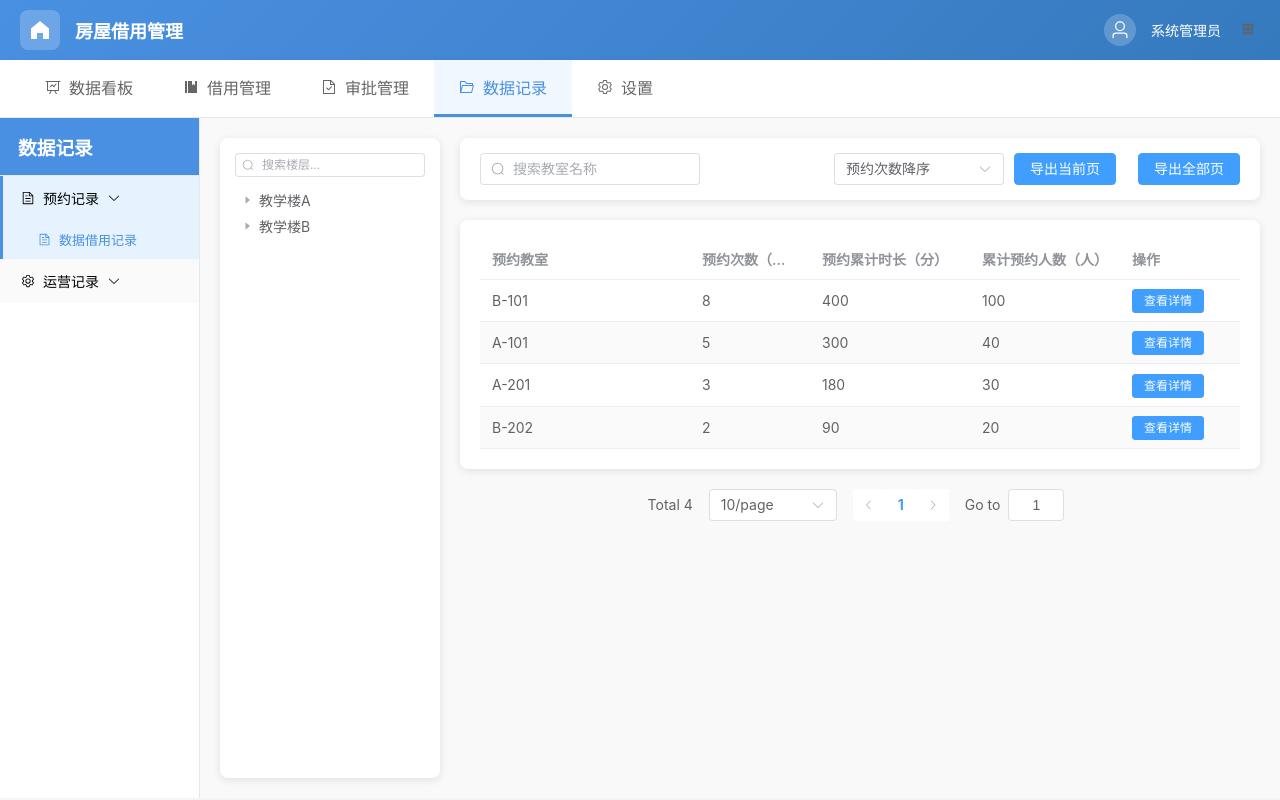
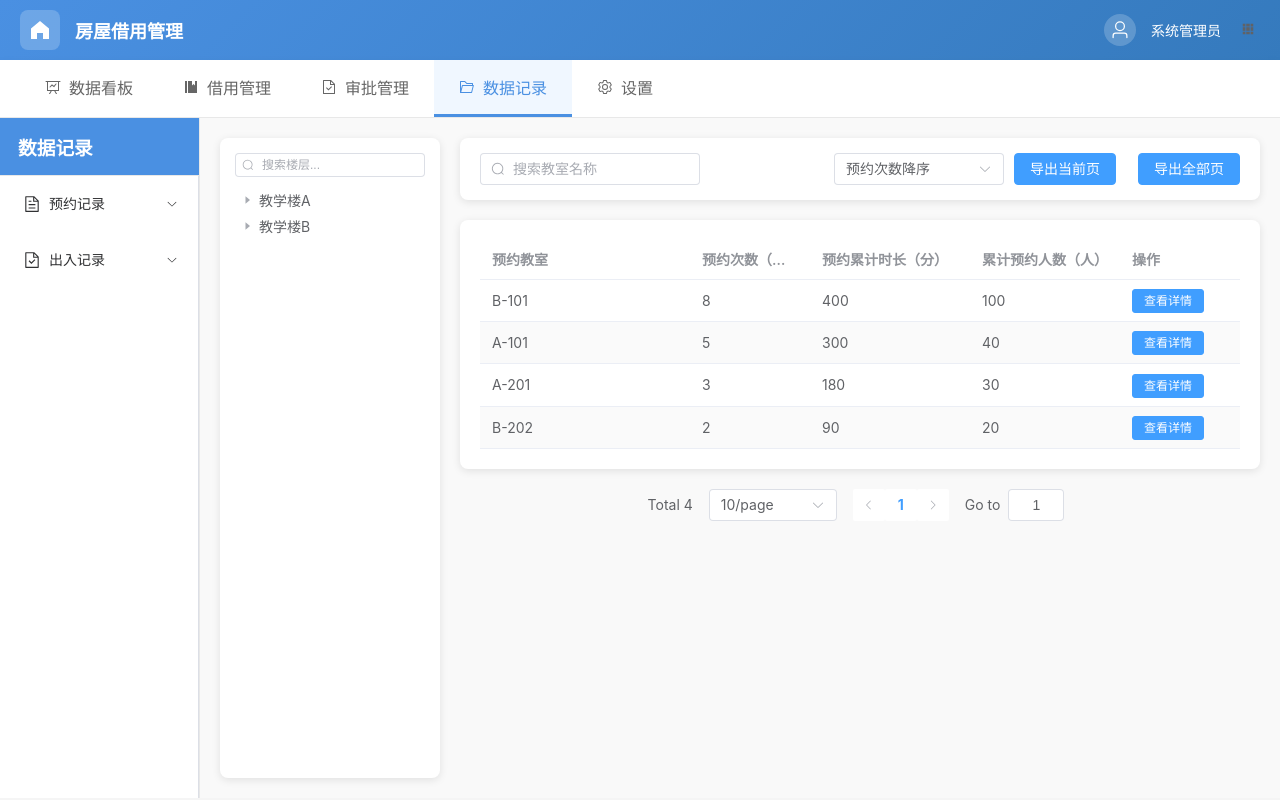
Before and after one commit to proydq/Beijing-Language-and-Culture-University3, a Vue app: page /room-booking in a window 1280 px wide. Both pictures are taken after a click on the element "数据记录". Built offline with nearby package versions, Linux system fonts and the light colour scheme.

Commit message:
refactor records sidebar

```diff
--- a/src/components/RoomBooking/Records/RecordsManagement.vue
+++ b/src/components/RoomBooking/Records/RecordsManagement.vue
@@ -6,53 +6,36 @@
         <div class="sidebar-header">
           <h3>数据记录</h3>
         </div>
-        <div class="sidebar-menu">
-          <!-- 预约记录分组 -->
-          <div class="menu-group">
-            <div
-              :class="['menu-group-title', { expanded: expandedGroups.includes('booking') }]"
-              @click="toggleGroup('booking')"
-            >
+        <el-menu :default-active="$route.path" class="sidebar-menu" router>
+          <el-sub-menu index="booking">
+            <template #title>
               <el-icon><document /></el-icon>
               <span>预约记录</span>
-              <el-icon class="expand-icon"><arrow-down /></el-icon>
-            </div>
-            <div v-show="expandedGroups.includes('booking')" class="submenu">
-              <div
+            </template>
+            <el-menu-item
               v-for="item in bookingRecordTypes"
               :key="item.key"
-                :class="['submenu-item', { active: activeRecordType === item.key }]"
-                @click="setActiveRecordType(item.key)"
+              :index="item.path"
             >
               <el-icon><component :is="item.icon" /></el-icon>
               <span>{{ item.label }}</span>
-              </div>
-            </div>
-          </div>
-
-          <!-- 运营记录分组 -->
-          <div class="menu-group">
-            <div
-              :class="['menu-group-title', { expanded: expandedGroups.includes('operation') }]"
-              @click="toggleGroup('operation')"
-            >
-              <el-icon><setting /></el-icon>
-              <span>运营记录</span>
-              <el-icon class="expand-icon"><arrow-down /></el-icon>
-            </div>
-            <div v-show="expandedGroups.includes('operation')" class="submenu">
-              <div
-                v-for="item in operationRecordTypes"
+            </el-menu-item>
+          </el-sub-menu>
+          <el-sub-menu index="access">
+            <template #title>
+              <el-icon><document-checked /></el-icon>
+              <span>出入记录</span>
+            </template>
+            <el-menu-item
+              v-for="item in accessRecordTypes"
               :key="item.key"
-                :class="['submenu-item', { active: activeRecordType === item.key }]"
-                @click="setActiveRecordType(item.key)"
+              :index="item.path"
             >
               <el-icon><component :is="item.icon" /></el-icon>
               <span>{{ item.label }}</span>
-              </div>
-            </div>
-          </div>
-        </div>
+            </el-menu-item>
+          </el-sub-menu>
+        </el-menu>
       </div>
 
       <!-- 主内容区域 -->
@@ -173,16 +156,16 @@ import { ElMessage } from 'element-plus'
 import {
   Document,
   DocumentChecked,
-  Setting,
-  Search,
-  ArrowDown
+  Search
 } from '@element-plus/icons-vue'
 
-const expandedGroups = ref(['booking'])
-const activeRecordType = ref('data_booking_records')
-const bookingRecordTypes = [{ key: 'data_booking_records', label: '数据借用记录', icon: 'Document' }]
-const operationRecordTypes = [
-  { key: 'operation_door_records', label: '运营开门记录', icon: 'DocumentChecked' }
+const bookingRecordTypes = [
+  { key: 'data_booking_records', label: '数据借用记录', icon: 'Document', path: '/records/booking' }
+]
+
+const accessRecordTypes = [
+  { key: 'classroom_access', label: '教室出入记录', icon: 'Document', path: '/records/access/classroom' },
+  { key: 'remote_access', label: '远程开门记录', icon: 'Document', path: '/records/access/remote' }
 ]
 
 const treeRef = ref()
@@ -255,15 +238,6 @@ function handleNodeClick(data) {
   currentPage.value = 1
 }
 
-function toggleGroup(group) {
-  const i = expandedGroups.value.indexOf(group)
-  if (i > -1) expandedGroups.value.splice(i, 1)
-  else expandedGroups.value.push(group)
-}
-
-function setActiveRecordType(type) {
-  activeRecordType.value = type
-}
 
 function exportCurrent() {
   ElMessage.success('导出当前页')
```
Lines whose indentation alone changed are shown as unchanged.
